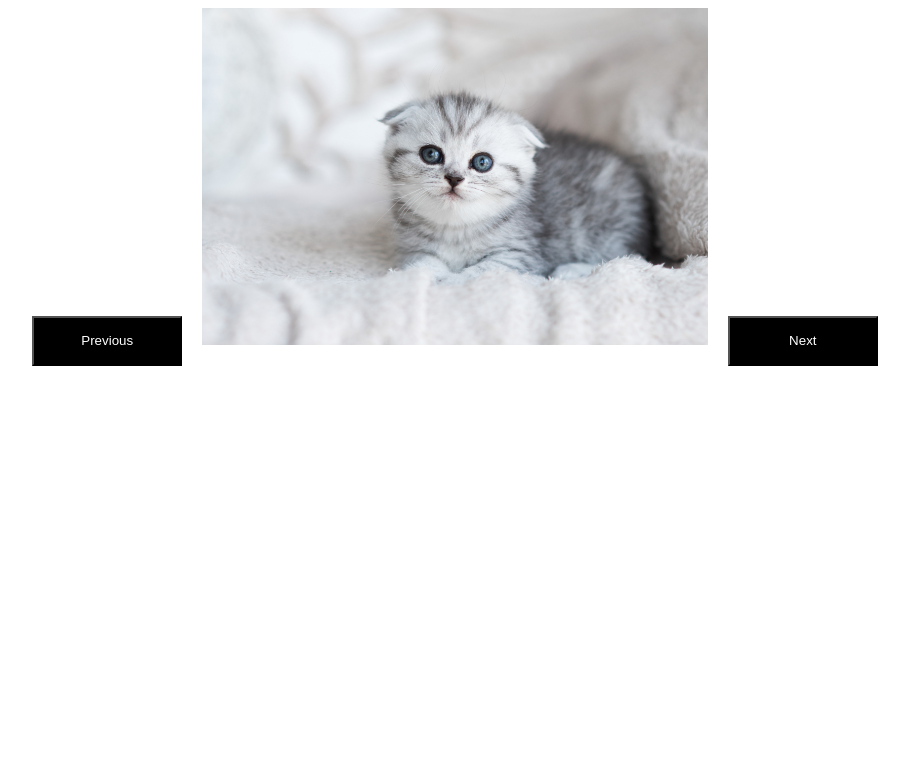
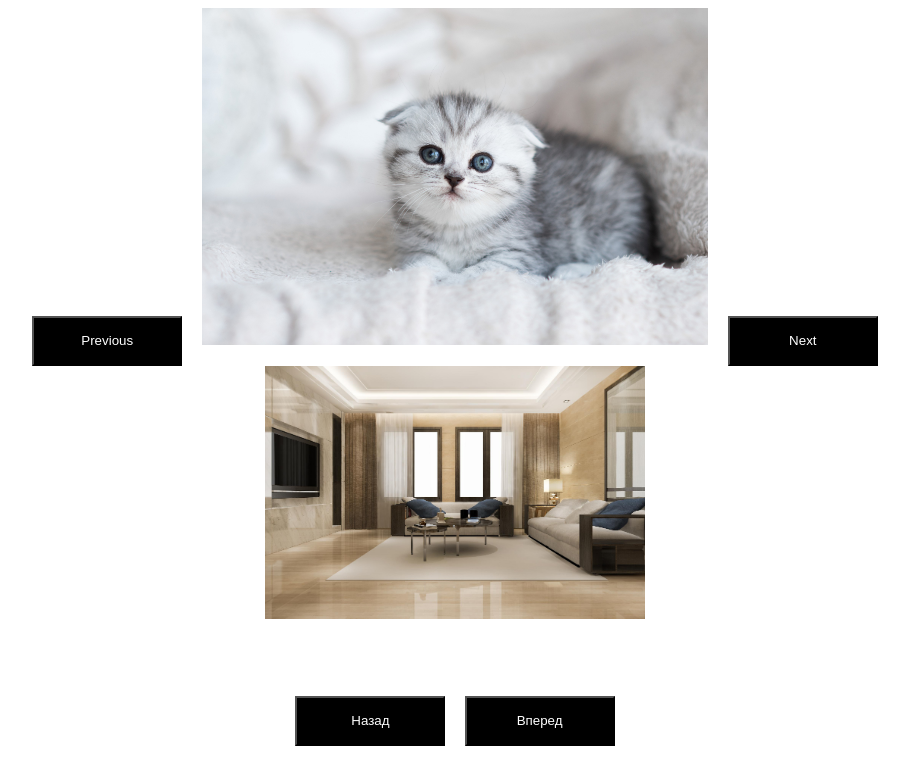
Before and after one commit to Daria29051/week10_js_functions, a plain HTML site: page index.html in a window 1280 px wide. Shown: the whole page, without its empty margins (185-1094 px from the left). Drawn offline with Linux system fonts and the light colour scheme.

Commit message:
gallery with many images added

```diff
--- a/index.html
+++ b/index.html
@@ -8,6 +8,8 @@
     <link rel="stylesheet" href="style.css" />
   </head>
   <body>
+    <!-- Галерея с 2-мя картинками -->
+
     <div class="gallery">
       <button
         class="gallery__btn-switch"
@@ -26,6 +28,26 @@
       </button>
     </div>
 
+    <!-- Галерея с несколькими картинками -->
+
+    <div class="gallery1">
+      <div class="gallery1__photo">
+        <img src="assets/img/gallery/interior-1.jpg" class="shown" />
+        <img src="assets/img/gallery/interior-2.jpg" />
+        <img src="assets/img/gallery/interior-3.jpg" />
+        <img src="assets/img/gallery/interior-4.jpg" />
+        <img src="assets/img/gallery/interior-5.jpg" />
+      </div>
+      <div class="gallery1__buttons">
+        <button class="gallery1__btn-switch gallery1__btn-switch-prev">
+          Назад
+        </button>
+        <button class="gallery1__btn-switch gallery1__btn-switch-next">
+          Вперед
+        </button>
+      </div>
+    </div>
+
     <script src="script.js"></script>
   </body>
 </html>
--- a/script.js
+++ b/script.js
@@ -5,6 +5,8 @@ let showMessage = () => {
 };
 
 showMessage();
+
+
 
 // Задание со звездочкой (является ли год високосным в григорианском календаре)
 
@@ -18,3 +20,30 @@ if ((year % 4 === 0) && (year % 100 === 0) && (year % 400 === 0)) {
 };
 
 console.log(checkYear(2023));
+
+
+
+// Галерея с несколькими картинками
+
+let btn_prev = document.querySelector('.gallery1__btn-switch-prev'),
+    btn_next = document.querySelector('.gallery1__btn-switch-next');
+
+let images = document.querySelectorAll('.gallery1__photo img');
+let i = 0;
+btn_prev.onclick = function(){
+   images[i].className = "";
+    i = i-1;
+    if( i < 0){
+      i = 0;
+    }
+    images[i].className = "shown";
+};
+
+btn_next.onclick = function(){
+    images[i].className = "";
+    i = i+1;
+    if( i >= images.length){
+      i = images.length-1;
+    }
+    images[i].className = "shown";
+};
--- a/style.css
+++ b/style.css
@@ -1,3 +1,5 @@
+/* Галерея c 2-мя картинками */
+
 
 .gallery {
    display: flex;
@@ -19,3 +21,44 @@
     height: 50px;
     cursor: pointer;
 }
+
+
+/* Галерея с несколькими картинками */
+
+.gallery1 {
+    width: 30%;
+    text-align: center;
+    margin: auto;
+
+}
+.gallery1__photo {
+    position: relative;
+    height: 300px;
+}
+
+.gallery1__photo img {
+    width: 100%;
+    position: absolute;
+    opacity: 0;
+    left: 0;
+
+}
+
+.gallery1__photo img.shown {
+     opacity: 1;
+}
+
+.gallery1__buttons {
+    display: flex;
+    flex-direction: row;
+    justify-content: space-between;
+    padding: 30px;
+}
+
+.gallery1__btn-switch {
+    background-color: black;
+    color: white;
+    width: 150px;
+    height: 50px;
+    cursor: pointer;
+}
```
Also changed, not shown: assets/img/gallery/interior-1.jpg (added), assets/img/gallery/interior-2.jpg (added), assets/img/gallery/interior-3.jpg (added), assets/img/gallery/interior-4.jpg (added), assets/img/gallery/interior-5.jpg (added).
